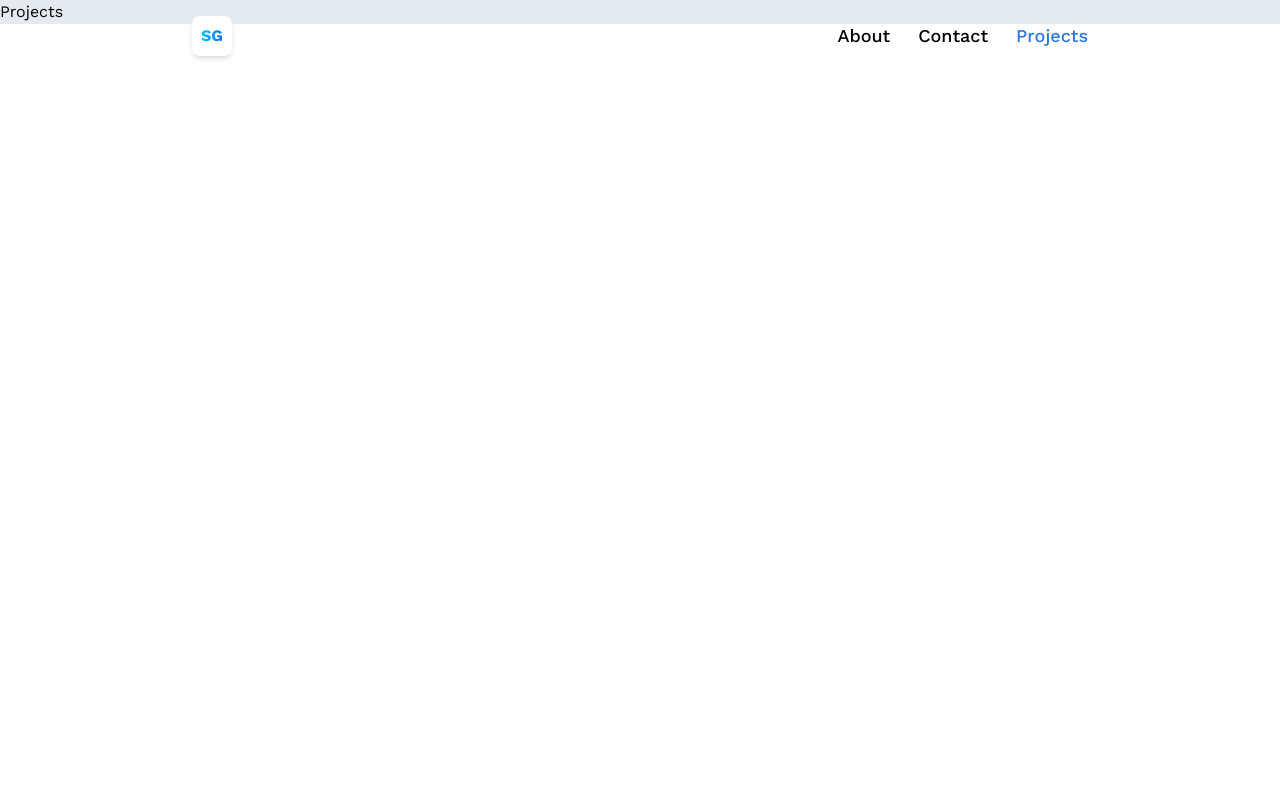
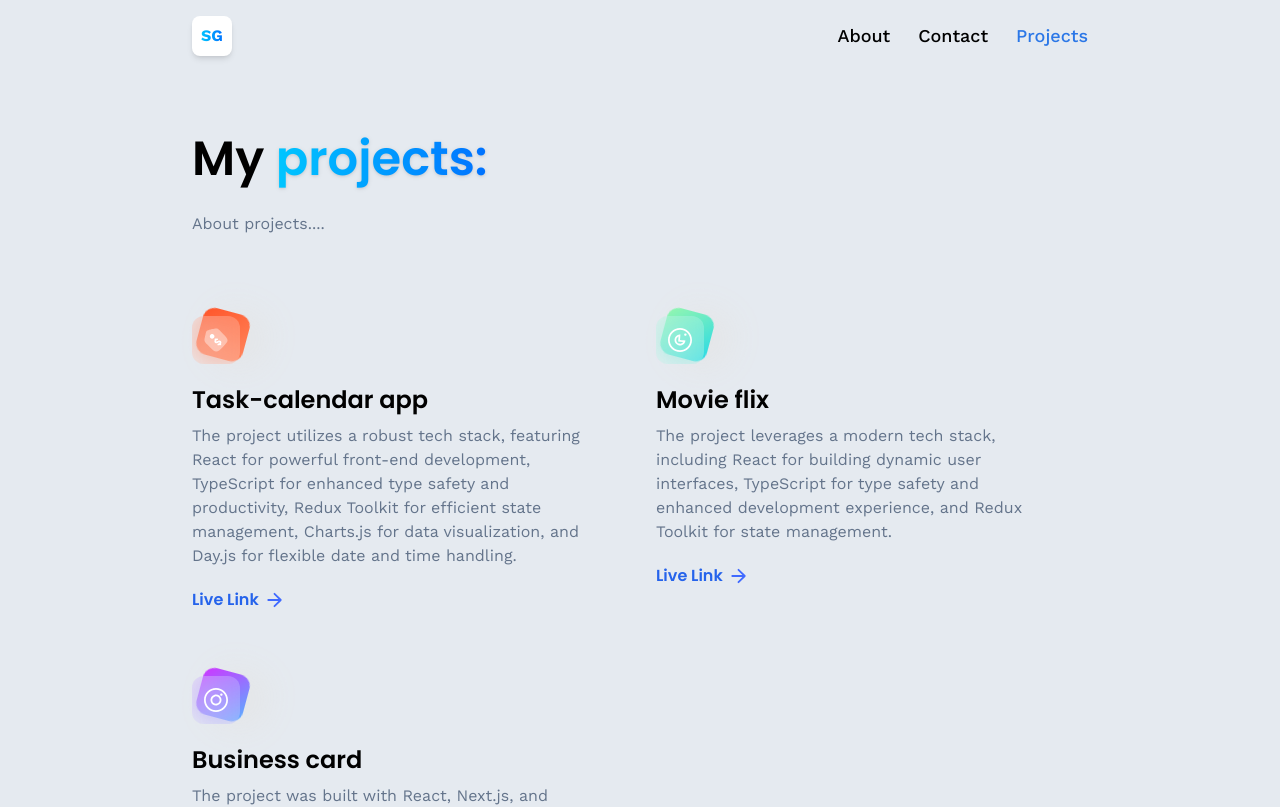
Before and after one commit to stasya2011/3d, a React (Vite) app: page /projects in a window 1280 px wide. Shown: the top 807 px of the page. Built offline with nearby package versions, Linux system fonts and the light colour scheme.

Commit message:
Add prijects.

```diff
--- a/src/App.tsx
+++ b/src/App.tsx
@@ -4,7 +4,7 @@
 
 function App() {
   return (
-    <main className="bg-slate-300/50 ">
+    <main className="bg-slate-300/50 h-full">
       <Router>
         <Navigate />
         <Routes>
--- a/src/constants/index.ts
+++ b/src/constants/index.ts
@@ -1,9 +1,7 @@
 import { epam } from "../assets/images/index.ts";
 import {
-  car,
   contact,
   css,
-  estate,
   git,
   github,
   html,
@@ -16,13 +14,12 @@
   redux,
   sass,
   snapgram,
-  summiz,
   tailwindcss,
   threads,
   typescript,
 } from "../assets/icons";
 
-import { IExperiences } from "../types";
+import { IExperiences, IProject } from "../types";
 
 export const skills = [
   {
@@ -132,62 +129,54 @@
   {
     name: "GitHub",
     iconUrl: github,
-    link: "https://github.com/YourGitHubUsername",
+    link: "https://github.com/stasya2011",
   },
   {
     name: "LinkedIn",
     iconUrl: linkedin,
-    link: "https://www.linkedin.com/in/YourLinkedInUsername",
+    link: "https://www.linkedin.com/in/stasya-geleisha/",
   },
 ];
 
-export const projects = [
+export const projects: IProject[] = [
   {
     iconUrl: pricewise,
     theme: "btn-back-red",
-    name: "Amazon Price Tracker",
+    name: "Task-calendar app",
     description:
-      "Developed a web application that tracks and notifies users of price changes for products on Amazon, helping users find the best deals.",
-    link: "https://github.com/adrianhajdin/pricewise",
+      "The project utilizes a robust tech stack, featuring React for powerful front-end development, TypeScript for enhanced type safety and productivity, Redux Toolkit for efficient state management, Charts.js for data visualization, and Day.js for flexible date and time handling.",
+    link: "https://github.com/stasya2011/timetable",
   },
   {
     iconUrl: threads,
     theme: "btn-back-green",
-    name: "Full Stack Threads Clone",
+    name: "Movie flix",
     description:
-      'Created a full-stack replica of the popular discussion platform "Threads," enabling users to post and engage in threaded conversations.',
-    link: "https://github.com/adrianhajdin/threads",
-  },
-  {
-    iconUrl: car,
-    theme: "btn-back-blue",
-    name: "Car Finding App",
-    description:
-      "Designed and built a mobile app for finding and comparing cars on the market, streamlining the car-buying process.",
-    link: "https://github.com/adrianhajdin/project_next13_car_showcase",
+      "The project leverages a modern tech stack, including React for building dynamic user interfaces, TypeScript for type safety and enhanced development experience, and Redux Toolkit for state management.",
+    link: "https://github.com/stasya2011/movieFlix",
   },
   {
     iconUrl: snapgram,
     theme: "btn-back-pink",
-    name: "Full Stack Instagram Clone",
+    name: "Business card",
     description:
-      "Built a complete clone of Instagram, allowing users to share photos and connect with friends in a familiar social media environment.",
-    link: "https://github.com/adrianhajdin/social_media_app",
+      "The project was built with React, Next.js, and TypeScript, utilizing the Swiper library for sliders..",
+    link: "https://github.com/stasya2011/business-card",
   },
-  {
-    iconUrl: estate,
-    theme: "btn-back-black",
-    name: "Real-Estate Application",
-    description:
-      "Developed a web application for real estate listings, facilitating property searches and connecting buyers with sellers.",
-    link: "https://github.com/adrianhajdin/projects_realestate",
-  },
-  {
-    iconUrl: summiz,
-    theme: "btn-back-yellow",
-    name: "AI Summarizer Application",
-    description:
-      "App that leverages AI to automatically generate concise & informative summaries from lengthy text content, or blogs.",
-    link: "https://github.com/adrianhajdin/project_ai_summarizer",
-  },
+  // {
+  //   iconUrl: estate,
+  //   theme: "btn-back-black",
+  //   name: "Real-Estate Application",
+  //   description:
+  //     "Developed a web application for real estate listings, facilitating property searches and connecting buyers with sellers.",
+  //   link: "https://github.com/adrianhajdin/projects_realestate",
+  // },
+  // {
+  //   iconUrl: summiz,
+  //   theme: "btn-back-yellow",
+  //   name: "AI Summarizer Application",
+  //   description:
+  //     "App that leverages AI to automatically generate concise & informative summaries from lengthy text content, or blogs.",
+  //   link: "https://github.com/adrianhajdin/project_ai_summarizer",
+  // },
 ];
--- a/src/pages/About.tsx
+++ b/src/pages/About.tsx
@@ -100,7 +100,7 @@
           </VerticalTimeline>
         </div>
       </div>
-      <hr className="border-slate-200" />
+      <hr className="border-slate-300" />
       <CTA />
     </section>
   );
--- a/src/pages/Contact.tsx
+++ b/src/pages/Contact.tsx
@@ -59,7 +59,7 @@
   };
 
   return (
-    <section className="relative flex lg:flex-row flex-col max-container h-[100vh]">
+    <section className="relative flex lg:flex-row flex-col max-container">
       {alert.isShow && <Alert {...alert} />}
       <div className="flex-1 min-w-[50%] flex flex-col">
         <h1 className="head-text">Get in Touch</h1>
--- a/src/pages/Projects.tsx
+++ b/src/pages/Projects.tsx
@@ -1,5 +1,65 @@
+import { Link } from "react-router-dom";
+import { projects } from "../constants";
+import { IProject } from "../types";
+import arrow from "../assets/icons/arrow.svg";
+import CTA from "../components/CTA";
+
 const Projects = () => {
-  return <div>Projects</div>;
+  return (
+    <section className="max-container">
+      <h1 className="head-text">
+        My{" "}
+        <span className="blue-gradient_text font-semibold drop-shadow">
+          projects:
+        </span>
+      </h1>
+      <div className="mt-5 flex flex-col gap-3 text-slate-500">
+        <p>About projects....</p>
+      </div>
+      <div className="flex flex-wrap my-20 gap-16">
+        {projects.map((project: IProject) => {
+          return (
+            <div className="lg:w-[400px] w-full " key={project.name}>
+              <div className="block-container w-12 h-12">
+                <div className={`btn-back rounded-xl ${project.theme}`} />
+                <div className="btn-front rounded-xl flex justify-center items-center">
+                  <img
+                    src={project.iconUrl}
+                    alt={project.name}
+                    className="w-1/2 h-1/2 object-contain"
+                  />
+                </div>
+              </div>
+
+              <div className="mt-5 flex flex-col">
+                <h4 className="text-2xl font-poppins font-semibold">
+                  {project.name}
+                </h4>
+                <p className="mt-2 text-slate-500">{project.description}</p>
+                <div className="mt-5 flex items-center gap-2 font-poppins ">
+                  <Link
+                    to={project.link}
+                    target="_blank"
+                    rel="noopener noreferrer"
+                    className="font-semibold text-blue-600"
+                  >
+                    Live Link
+                  </Link>
+                  <img
+                    src={arrow}
+                    alt="arrow"
+                    className="w-4 h-4 object-contain"
+                  />
+                </div>
+              </div>
+            </div>
+          );
+        })}
+      </div>
+      <hr className="border-slate-300" />
+      <CTA />
+    </section>
+  );
 };
 
 export default Projects;
```
Also changed, not shown: src/types/index.tsx (+8 -0 lines).
